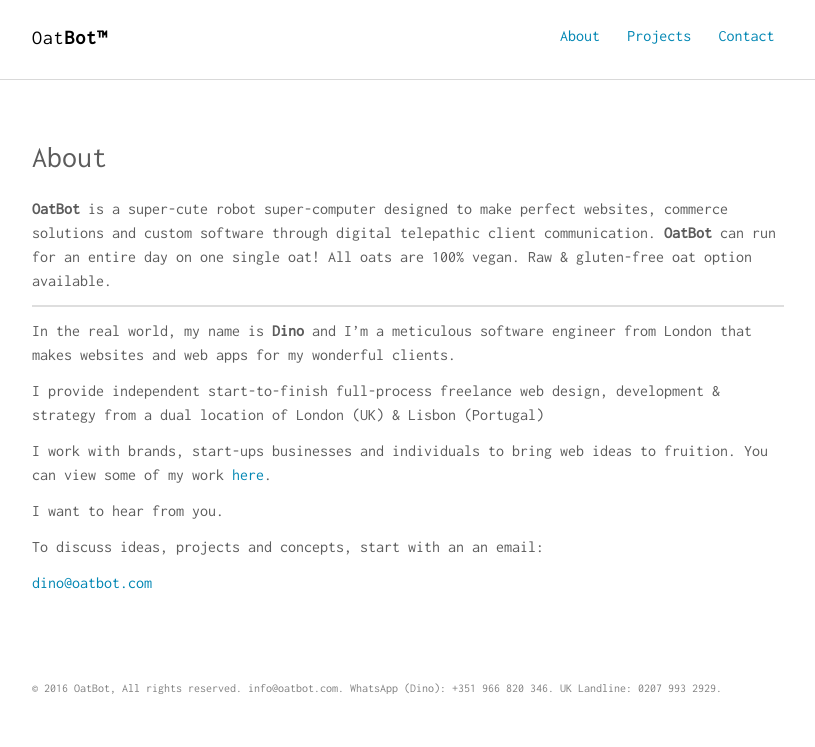
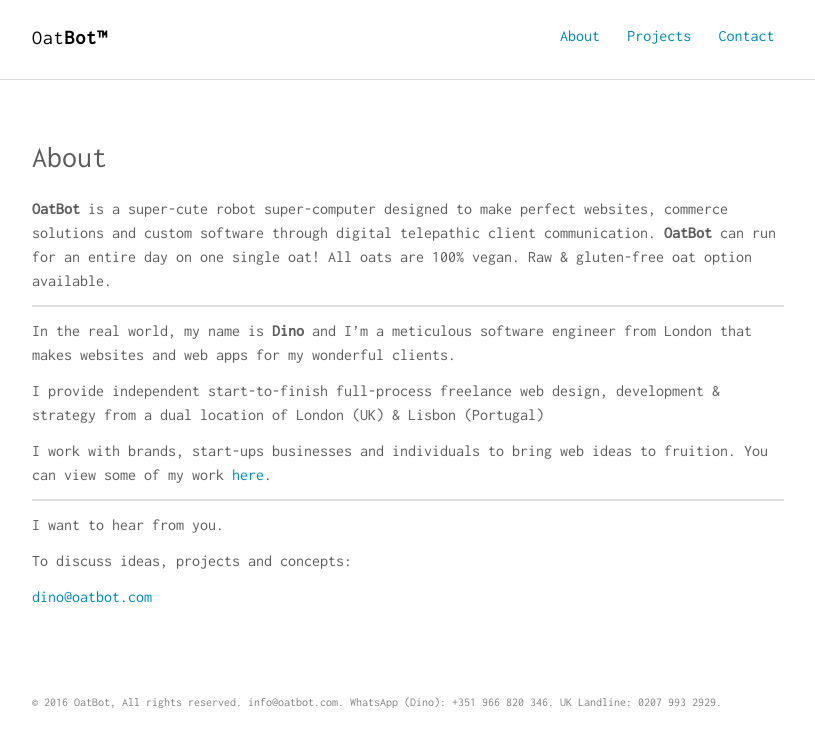
Before and after one commit to dino-koutrouzas/dotcom, a Jekyll site: the page built from about.md, in a window 1280 px wide. Shown: the top 747 px of the page, without its empty margins (232-1047 px from the left). Built offline with Jekyll 4.4.1, drawn with Linux system fonts in a browser that asks for light colours.

Commit message:
Update about.md

```diff
--- a/about.md
+++ b/about.md
@@ -14,8 +14,10 @@ I provide independent start-to-finish full-process freelance web design, develop
 
 I work with brands, start-ups businesses and individuals to bring web ideas to fruition. You can view some of my work [here](/projects).
 
+***
+
 I want to hear from you.
 
-To discuss ideas, projects and concepts, start with an an email:
+To discuss ideas, projects and concepts:
 
 [dino@oatbot.com](mailto:dino@oatbot.com)
```
